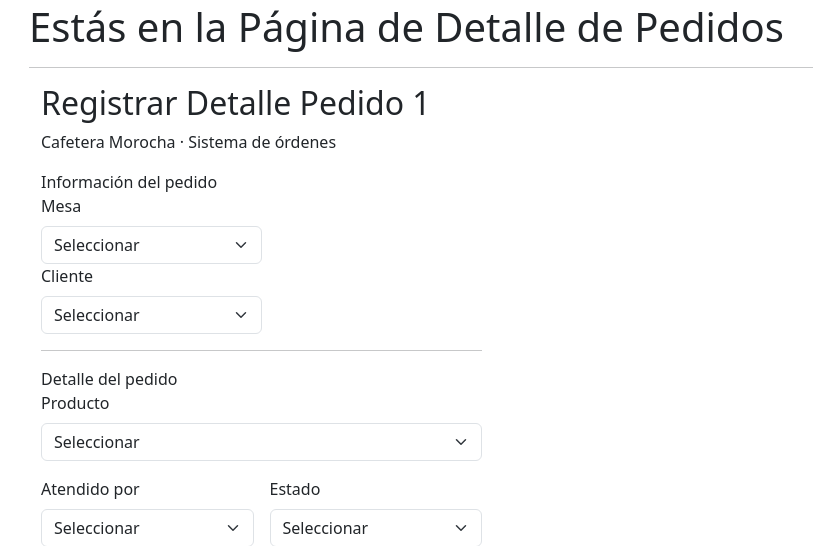
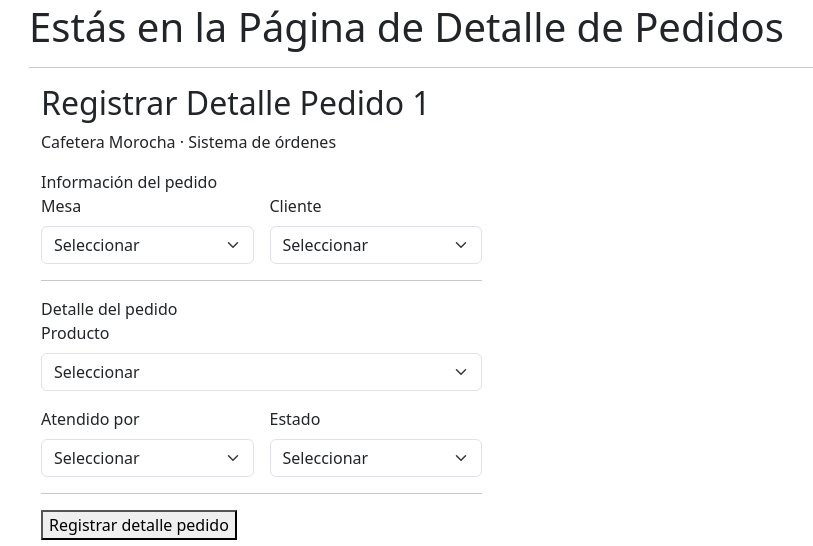
Before and after one commit to vixente2/cafeteria_morocha, a Django app: page /detallePedido/1/ in a window 1280 px wide. Shown: the part 206-752 px from the top of the page, without its empty margins (53-866 px from the left). Run offline with Django 5.2, Linux system fonts and the light colour scheme; data that the repository does not hold is empty; some libraries are stand-ins or nearby versions.

Commit message:
Potential fix for pull request finding
Co-authored-by: Copilot Autofix powered by AI <175728472+Copilot@users.noreply.github.com>

```diff
--- a/appMorocha/templates/appMorocha/detallePedido.html
+++ b/appMorocha/templates/appMorocha/detallePedido.html
@@ -38,7 +38,8 @@
           <div class="section-tag">Información del pedido</div>
             <input type="hidden" name="id_pedido" value="{{ id_pedido }}">
 
-            <div class="col-6">
+            <div class="row g-3">
+              <div class="col-6">
               <label class="form-label" for="id_mesa">Mesa</label>
               <select class="form-select" name="id_mesa" id="id_mesa" required>
                 <option value="">Seleccionar</option>
```
